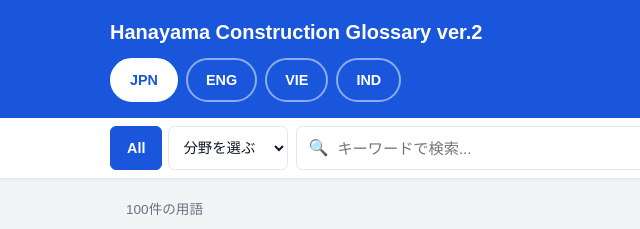
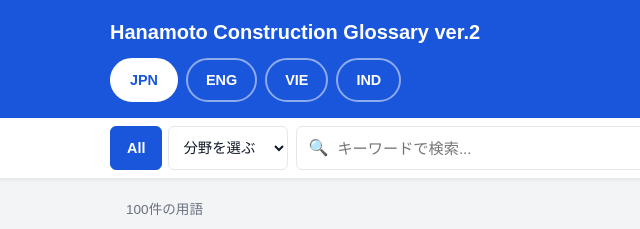
Before and after one commit to yamakoziki/HanamotoGlossary, a website: page docs/index.html in a window 1280 px wide. Shown: the top 229 px of the page, 170-810 px from the left. Drawn offline with Linux system fonts and the light colour scheme.

Commit message:
Hanamoto

```diff
--- a/docs/index.html
+++ b/docs/index.html
@@ -3,7 +3,7 @@
 <head>
   <meta charset="UTF-8">
   <meta name="viewport" content="width=device-width, initial-scale=1.0">
-  <title>Hanayama Construction Glossary ver.2</title>
+  <title>Hanamoto Construction Glossary ver.2</title>
   <style>
     *, *::before, *::after { box-sizing: border-box; margin: 0; padding: 0; }
     :root {
@@ -139,7 +139,7 @@
 <div class="site-header">
   <header>
     <div class="header-inner">
-      <h1>Hanayama Construction Glossary ver.2</h1>
+      <h1>Hanamoto Construction Glossary ver.2</h1>
       <div class="lang-bar">
         <button class="lang-btn active" onclick="setLang('ja', this)">JPN</button>
         <button class="lang-btn" onclick="setLang('en', this)">ENG</button>
```
